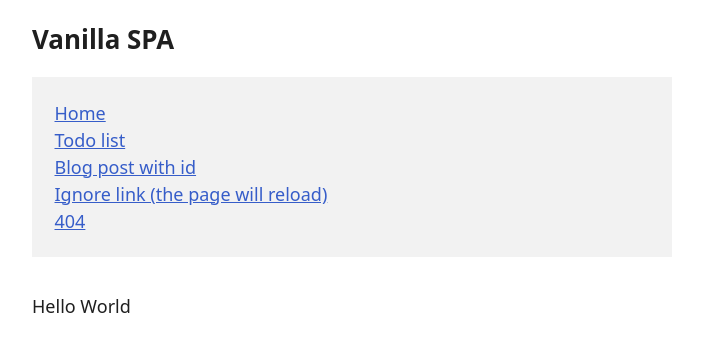
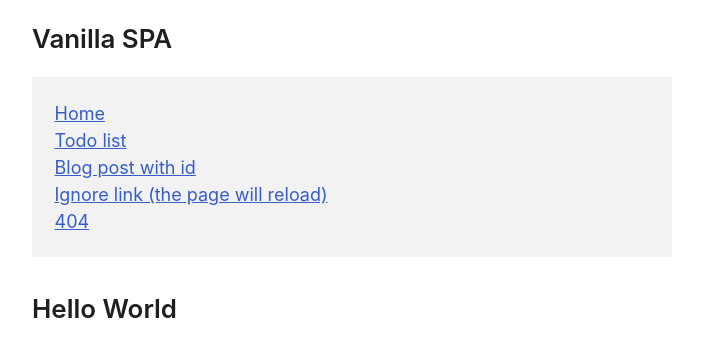
Before and after one commit to johannschopplich/plain-spa, a PHP site: page / in a window 1280 px wide. Shown: the top 357 px of the page, without its empty margins (288-991 px from the left). Run offline with PHP 8.4, Linux system fonts and the light colour scheme.

Commit message:
Increase readability

```diff
--- a/css/main.css
+++ b/css/main.css
@@ -1,3 +1,7 @@
+:root {
+  --font-family-base: "Inter", system-ui, sans-serif, "Apple Color Emoji", "Segoe UI Emoji";
+}
+
 a:not([class]) {
   text-decoration: underline;
 }
--- a/js/App.js
+++ b/js/App.js
@@ -1,6 +1,13 @@
 import { html } from './modules/sinuous/index.js'
 
 export default view => html`
+  <${Header} />
+  <main class="container is-sm">
+    ${view}
+  </main>
+`
+
+const Header = () => html`
   <header class="container is-sm pb-l">
   <h1 class="title text-4 py-m">Vanilla SPA</h1>
   <section>
@@ -13,7 +20,4 @@ export default view => html`
     </ul>
   </section>
   </header>
-  <main class="container is-sm">
-    ${view}
-  </main>
 `
--- a/js/components.js
+++ b/js/components.js
@@ -2,7 +2,7 @@ import { o, html } from './modules/sinuous/index.js'
 import { map } from './modules/sinuous/map/map.js'
 
 const HelloMessage = ({ name }) => html`
-  <div>Hello ${name}</div>
+  <h2 class="title text-4">Hello ${name}</h2>
 `
 
 export const Home = () => html`
@@ -10,11 +10,11 @@ export const Home = () => html`
 `
 
 export const Post = props => html`
-  <h2>Post ${JSON.stringify(props)}</h2>
+  <h2 class="title text-4">Post ${JSON.stringify(props)}</h2>
 `
 
 export const NotFound = () => html`
-  <h2>Not Found</h2>
+  <h2 class="title text-4">Not Found</h2>
 `
 
 const items = o([])
@@ -23,7 +23,7 @@ export const TodoApp = () => {
 
   const view = html`
     <div>
-      <h3>TODO</h3>
+      <h2 class="title text-4">Todo List</h2>
       <${TodoList} items=${items} />
       <form onsubmit=${handleSubmit}>
         <label htmlFor="new-todo">
```
Also changed, not shown: fonts/Inter/family.css (added, +8 -0 lines), fonts/Inter/Inter-Roman.var.woff2 (added). Lines whose indentation alone changed are shown as unchanged.
